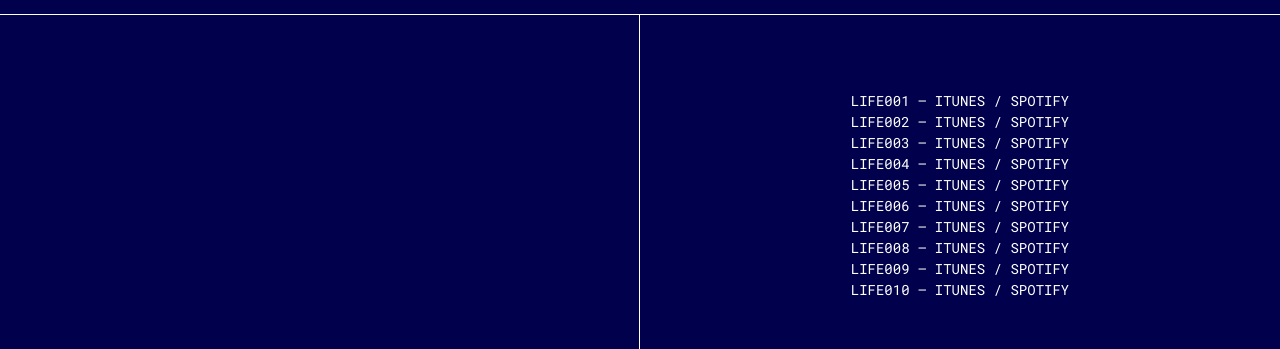
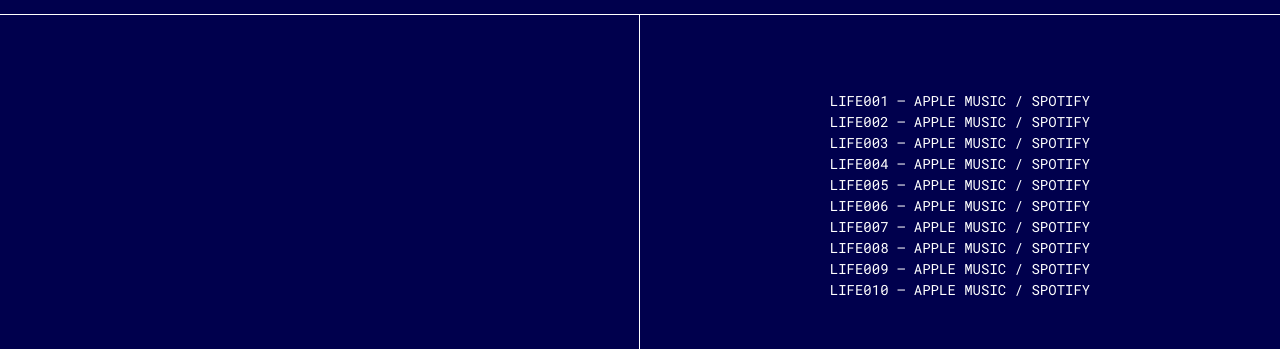
Before and after one commit to liferuin/liferuin.github.io, a plain HTML site: page l-r.html in a window 1280 px wide. Shown: the part 65-414 px from the top of the page. Drawn offline with Linux system fonts and the light colour scheme.

Commit message:
Update l-r

```diff
--- a/l-r.html
+++ b/l-r.html
@@ -42,16 +42,16 @@
             <div id="right-50-50" class="w-100 w-50-ns h-100 ma0 flex flex-column items-center justify-center">
                 <div id="life" class="w-100 h-50 ma0 flex items-center justify-center bb b--white">
                     <ul class="ma0 pa0 list ttu tc f6 lh-copy">
-                        <li>LIFE001 — <a href="https://music.apple.com/us/playlist/life001/pl.u-VR7NCEaDN04" class="link underline-hover white" target="_blank">ITUNES</a> / <a href="https://open.spotify.com/playlist/43DD8fXQ8ElUFcmXCv75Ty" class="link underline-hover white" target="_blank">SPOTIFY</a></li>
-                        <li>LIFE002 — <a href="https://music.apple.com/us/playlist/life002/pl.u-VRL7tEaDN04" class="link underline-hover white" target="_blank">ITUNES</a> / <a href="https://open.spotify.com/playlist/1uK08HQfGX6aaU8vk30958" class="link underline-hover white" target="_blank">SPOTIFY</a></li>
-                        <li>LIFE003 — <a href="https://music.apple.com/us/playlist/life003/pl.u-7DJpuxPjYmE" class="link underline-hover white" target="_blank">ITUNES</a> / <a href="https://open.spotify.com/playlist/2p2gkeSZ5jkhyFGEIu6Hft" class="link underline-hover white" target="_blank">SPOTIFY</a></li>
-                        <li>LIFE004 — <a href="https://music.apple.com/us/playlist/life004/pl.u-JR0muEBk8v3" class="link underline-hover white" target="_blank">ITUNES</a> / <a href="https://open.spotify.com/playlist/5z24Ecj8Dg8AeW0Cylrqri" class="link underline-hover white" target="_blank">SPOTIFY</a></li>
-                        <li>LIFE005 — <a href="https://music.apple.com/us/playlist/life005/pl.u-ayBvhym5rg2" class="link underline-hover white" target="_blank">ITUNES</a> / <a href="https://open.spotify.com/playlist/0OYu1zAWkj8MFhgCdgNdl3" class="link underline-hover white" target="_blank">SPOTIFY</a></li>
-                        <li>LIFE006 — <a href="https://music.apple.com/us/playlist/life006/pl.u-145yC27g1Gv" class="link underline-hover white" target="_blank">ITUNES</a> / <a href="https://open.spotify.com/playlist/6FkOG4NDdTIBmoEfVfszP8" class="link underline-hover white" target="_blank">SPOTIFY</a></li>
-                        <li>LIFE007 — <a href="https://music.apple.com/us/playlist/life007/pl.u-VRpksEaDN04" class="link underline-hover white" target="_blank">ITUNES</a> / <a href="https://open.spotify.com/playlist/3EXBQ157TemESvap9BkvGb" class="link underline-hover white" target="_blank">SPOTIFY</a></li>
-                        <li>LIFE008 — <a href="https://music.apple.com/us/playlist/life008/pl.u-7DbBFxPjYmE" class="link underline-hover white" target="_blank">ITUNES</a> / <a href="https://open.spotify.com/playlist/34KGJCdsgQPqmCTOCoQ9eP?si=aygrfGTzSZ-nvuN-fTFCa" class="link underline-hover white" target="_blank">SPOTIFY</a></li>
-                        <li>LIFE009 — <a href="https://music.apple.com/us/playlist/life009/pl.u-ayq6Uym5rg2" class="link underline-hover white" target="_blank">ITUNES</a> / <a href="https://open.spotify.com/playlist/6kl3DT7IkOI2hJ1thRWZN6" class="link underline-hover white" target="_blank">SPOTIFY</a></li>
-                        <li>LIFE010 — <a href="https://music.apple.com/us/playlist/life010/pl.u-3BvytdN4B1K" class="link underline-hover white" target="_blank">ITUNES</a> / <a href="https://open.spotify.com/playlist/6nCp0J8dbM1ATipZD9mTdk" class="link underline-hover white" target="_blank">SPOTIFY</a></li>
+                        <li>LIFE001 — <a href="https://music.apple.com/us/playlist/life001/pl.u-VR7NCEaDN04" class="link underline-hover white" target="_blank">APPLE MUSIC</a> / <a href="https://open.spotify.com/playlist/43DD8fXQ8ElUFcmXCv75Ty" class="link underline-hover white" target="_blank">SPOTIFY</a></li>
+                        <li>LIFE002 — <a href="https://music.apple.com/us/playlist/life002/pl.u-VRL7tEaDN04" class="link underline-hover white" target="_blank">APPLE MUSIC</a> / <a href="https://open.spotify.com/playlist/1uK08HQfGX6aaU8vk30958" class="link underline-hover white" target="_blank">SPOTIFY</a></li>
+                        <li>LIFE003 — <a href="https://music.apple.com/us/playlist/life003/pl.u-7DJpuxPjYmE" class="link underline-hover white" target="_blank">APPLE MUSIC</a> / <a href="https://open.spotify.com/playlist/2p2gkeSZ5jkhyFGEIu6Hft" class="link underline-hover white" target="_blank">SPOTIFY</a></li>
+                        <li>LIFE004 — <a href="https://music.apple.com/us/playlist/life004/pl.u-JR0muEBk8v3" class="link underline-hover white" target="_blank">APPLE MUSIC</a> / <a href="https://open.spotify.com/playlist/5z24Ecj8Dg8AeW0Cylrqri" class="link underline-hover white" target="_blank">SPOTIFY</a></li>
+                        <li>LIFE005 — <a href="https://music.apple.com/us/playlist/life005/pl.u-ayBvhym5rg2" class="link underline-hover white" target="_blank">APPLE MUSIC</a> / <a href="https://open.spotify.com/playlist/0OYu1zAWkj8MFhgCdgNdl3" class="link underline-hover white" target="_blank">SPOTIFY</a></li>
+                        <li>LIFE006 — <a href="https://music.apple.com/us/playlist/life006/pl.u-145yC27g1Gv" class="link underline-hover white" target="_blank">APPLE MUSIC</a> / <a href="https://open.spotify.com/playlist/6FkOG4NDdTIBmoEfVfszP8" class="link underline-hover white" target="_blank">SPOTIFY</a></li>
+                        <li>LIFE007 — <a href="https://music.apple.com/us/playlist/life007/pl.u-VRpksEaDN04" class="link underline-hover white" target="_blank">APPLE MUSIC</a> / <a href="https://open.spotify.com/playlist/3EXBQ157TemESvap9BkvGb" class="link underline-hover white" target="_blank">SPOTIFY</a></li>
+                        <li>LIFE008 — <a href="https://music.apple.com/us/playlist/life008/pl.u-7DbBFxPjYmE" class="link underline-hover white" target="_blank">APPLE MUSIC</a> / <a href="https://open.spotify.com/playlist/34KGJCdsgQPqmCTOCoQ9eP" class="link underline-hover white" target="_blank">SPOTIFY</a></li>
+                        <li>LIFE009 — <a href="https://music.apple.com/us/playlist/life009/pl.u-ayq6Uym5rg2" class="link underline-hover white" target="_blank">APPLE MUSIC</a> / <a href="https://open.spotify.com/playlist/6kl3DT7IkOI2hJ1thRWZN6" class="link underline-hover white" target="_blank">SPOTIFY</a></li>
+                        <li>LIFE010 — <a href="https://music.apple.com/us/playlist/life010/pl.u-3BvytdN4B1K" class="link underline-hover white" target="_blank">APPLE MUSIC</a> / <a href="https://open.spotify.com/playlist/6nCp0J8dbM1ATipZD9mTdk" class="link underline-hover white" target="_blank">SPOTIFY</a></li>
                     </ul>
                 </div>
                 <div id="ruin" class="w-100 h-50 ma0 flex items-center justify-center">
```
